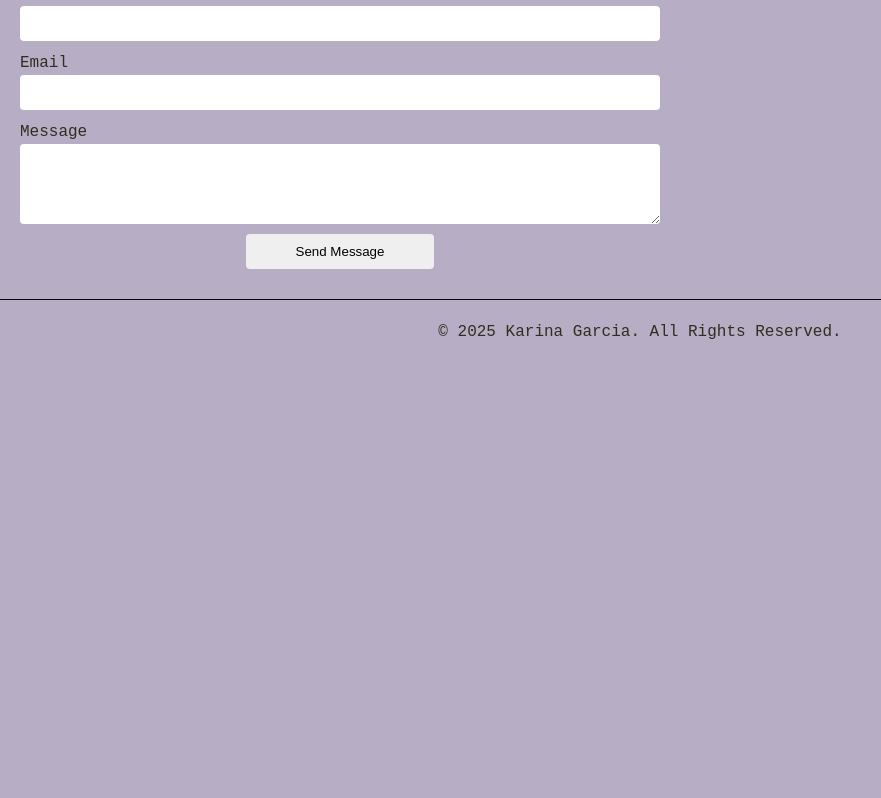
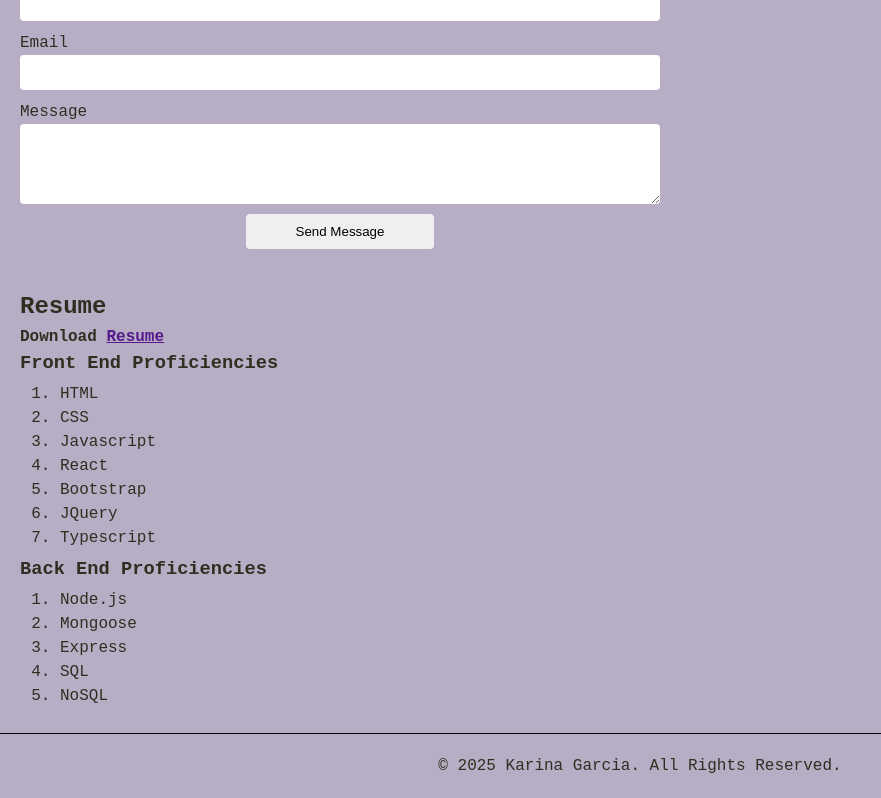
Before and after one commit to karinuhgarcia/react_portfolio, a React (Vite) app: page / in a window 1280 px wide. Shown: the part 436-1234 px from the top of the page, without its empty margins (0-881 px from the left). Before the commit the page ends 800 px from the top, so only its background shows below. Built offline with nearby package versions, Linux system fonts and the light colour scheme.

Commit message:
added resume component and css

```diff
--- a/src/App.jsx
+++ b/src/App.jsx
@@ -3,6 +3,7 @@ import Header from './components/Header'
 import Footer from './components/Footer'
 import Aboutme from './components/Aboutme'
 import Contact from './components/Contact'
+import Resume from './components/Resume'
 
 function App() {
 
@@ -11,6 +12,7 @@ function App() {
       <Header />
       <Aboutme />
       <Contact />
+      <Resume />
       <Footer />
     </div>
   )
--- /dev/null
+++ b/src/components/Resume.css
@@ -0,0 +1,12 @@
+#resumeSections {
+    display: flex;
+    flex-direction: column;
+    margin: 20px;
+}
+
+
+ol {
+    display: flex;
+    flex-direction: column;
+    margin: 5px 40px;
+}
--- /dev/null
+++ b/src/components/Resume.jsx
@@ -0,0 +1,32 @@
+import React from 'react'
+import './Resume.css'
+
+export default function Resume() {
+    return (
+        <section id='resumeSection'>
+            <h2>Resume</h2>
+            <h4>Download <a href=''>Resume</a></h4>
+            <h3>Front End Proficiencies</h3>
+            <ol>
+                <li>HTML</li>
+                <li>CSS</li>
+                <li>Javascript</li>
+                <li>React</li>
+                <li>Bootstrap</li>
+                <li>JQuery</li>
+                <li>Typescript</li>
+            </ol>
+            <h3>Back End Proficiencies</h3>
+            <ol>
+                <li>Node.js</li>
+                <li>Mongoose</li>
+                <li>Express</li>
+                <li>SQL</li>
+                <li>NoSQL</li>
+            </ol>
+
+
+
+        </section>
+    )
+}
```
